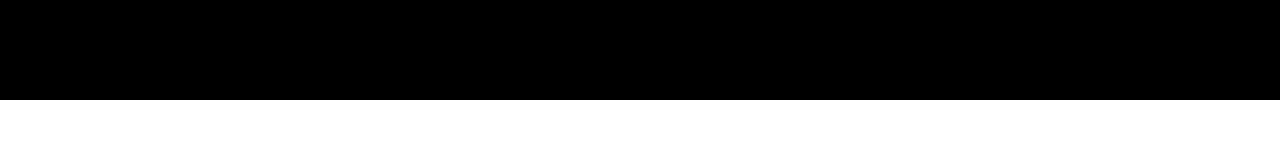
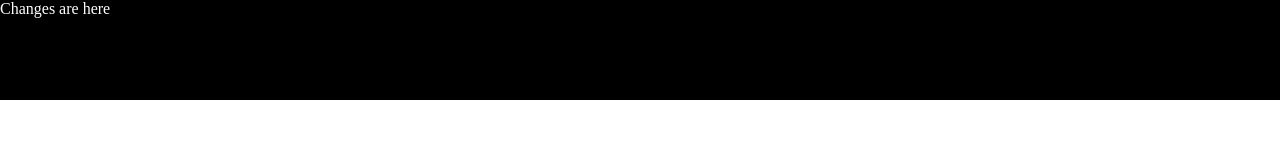
Before and after one commit to SteveRanieri/learn_branches, a plain HTML site: page index.html in a window 1280 px wide. Drawn offline with Linux system fonts and the light colour scheme.

Commit message:
add title to header

```diff
--- a/index.html
+++ b/index.html
@@ -7,6 +7,6 @@
     <link rel="stylesheet" href="./style.css" />
   </head>
   <body>
-    <header class="header"></header>
+    <header class="header">Changes are here</header>
   </body>
 </html>
--- a/style.css
+++ b/style.css
@@ -5,4 +5,5 @@ body {
 .header {
   height: 100px;
   background-color: #000;
+  color: #fff;
 }
```
